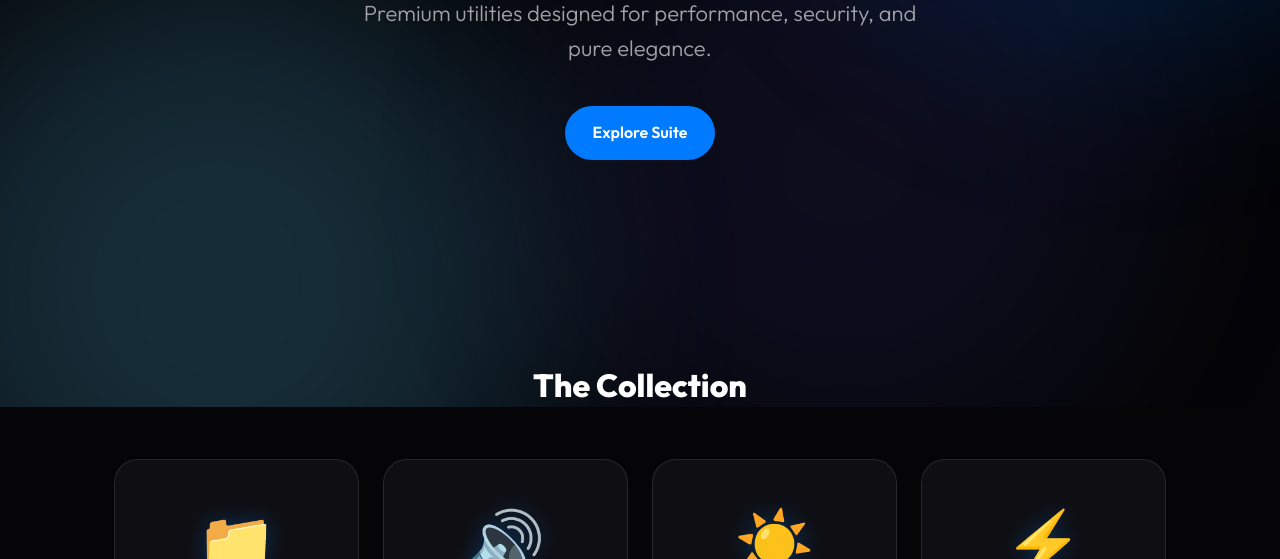
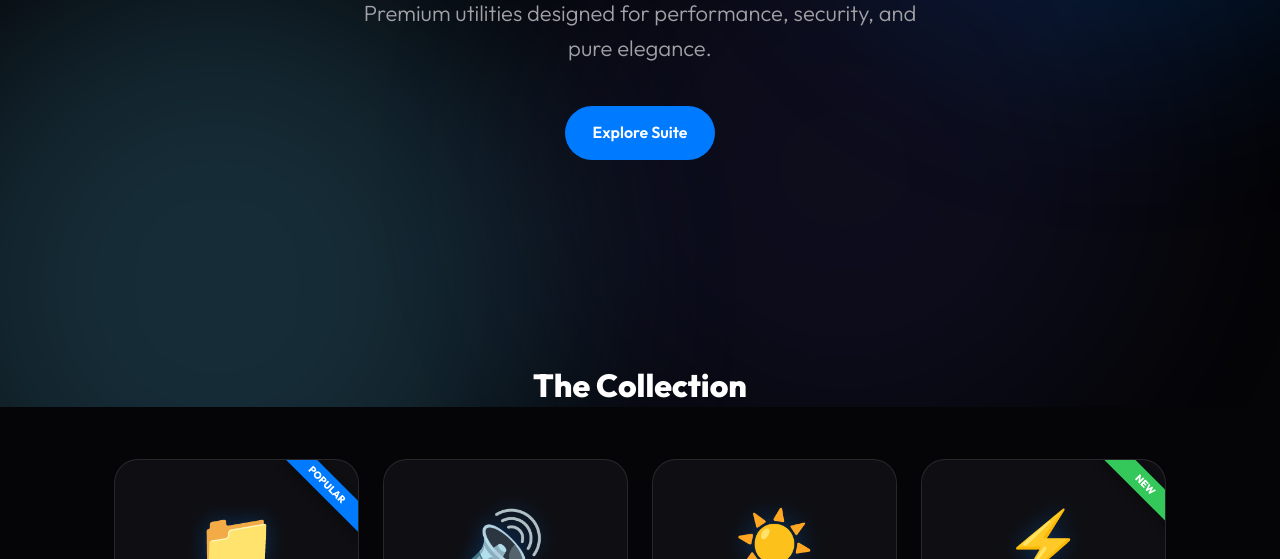
Before and after one commit to luisdanielsilva/SingleUseApps-Portal, a plain HTML site: page index.html in a window 1280 px wide. Shown: the part 393-952 px from the top of the page. Drawn offline with Linux system fonts and the light colour scheme.

Commit message:
style: transform badges into top-right ribbons v8

```diff
--- a/index.html
+++ b/index.html
@@ -4,7 +4,7 @@
     <meta charset="UTF-8">
     <meta name="viewport" content="width=device-width, initial-scale=1.0">
     <title>Single Use Apps | Premium macOS Utilities</title>
-    <link rel="stylesheet" href="style.css?v=7">
+    <link rel="stylesheet" href="style.css?v=8">
     <link rel="preconnect" href="https://fonts.googleapis.com">
     <link rel="preconnect" href="https://fonts.gstatic.com" crossorigin>
     <link href="https://fonts.googleapis.com/css2?family=Outfit:wght@300;400;600;800&family=JetBrains+Mono:wght@400;700&display=swap" rel="stylesheet">
--- a/style.css
+++ b/style.css
@@ -207,6 +207,8 @@ h1 {
     border-radius: 24px;
     padding: 32px;
     cursor: pointer;
+    position: relative;
+    overflow: hidden;
     transition: all 0.4s cubic-bezier(0.165, 0.84, 0.44, 1);
 }
 
@@ -239,27 +241,39 @@ h1 {
 .badge {
     background: var(--primary);
     color: white;
-    padding: 0 10px;
-    border-radius: 100px;
+    padding: 0 40px;
     font-size: 10px;
-    height: 20px;
-    display: inline-flex;
+    height: 22px;
+    display: flex;
     align-items: center;
     justify-content: center;
     font-weight: 800;
+    position: absolute;
+    top: 14px;
+    right: -32px;
+    transform: rotate(45deg);
+    box-shadow: 0 4px 10px rgba(0, 0, 0, 0.3);
+    pointer-events: none;
+    z-index: 5;
 }
 
 .badge-new {
     background: #34C759;
     color: white;
-    padding: 0 10px;
-    border-radius: 100px;
+    padding: 0 40px;
     font-size: 10px;
-    height: 20px;
-    display: inline-flex;
+    height: 22px;
+    display: flex;
     align-items: center;
     justify-content: center;
     font-weight: 800;
+    position: absolute;
+    top: 14px;
+    right: -32px;
+    transform: rotate(45deg);
+    box-shadow: 0 4px 10px rgba(0, 0, 0, 0.3);
+    pointer-events: none;
+    z-index: 5;
 }
 
 .quick-download {
```
